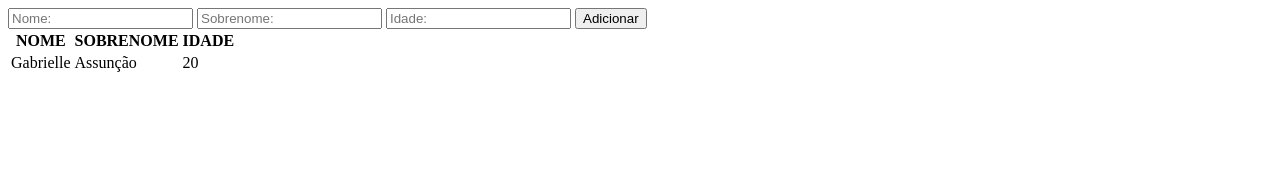
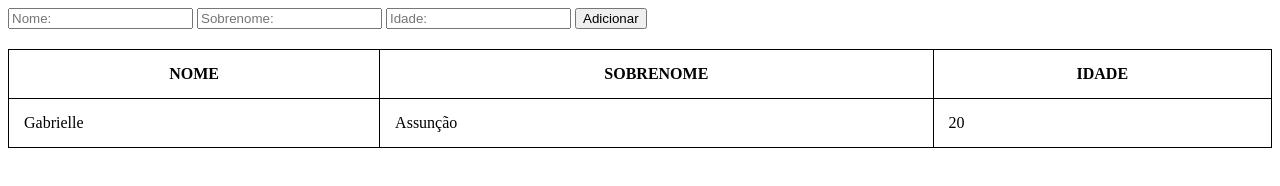
Before and after one commit to gabrielleassuncao/table-simples-js, a plain HTML site: page index.html in a window 1280 px wide. Drawn offline with Linux system fonts and the light colour scheme.

Commit message:
alteracoes design.html

```diff
--- a/index.html
+++ b/index.html
@@ -1,6 +1,20 @@
 <!DOCTYPE html>
 <html>
-
+<head>
+    <style>
+    table, td, th {
+        border: 1px solid black;
+    }
+    table{
+        margin-top: 20px;
+        border-collapse: collapse;
+        width: 100%;
+    }
+    td, th{
+        padding: 15px;
+    }
+</style>
+</head>
 <body>
 <script>
 
```
